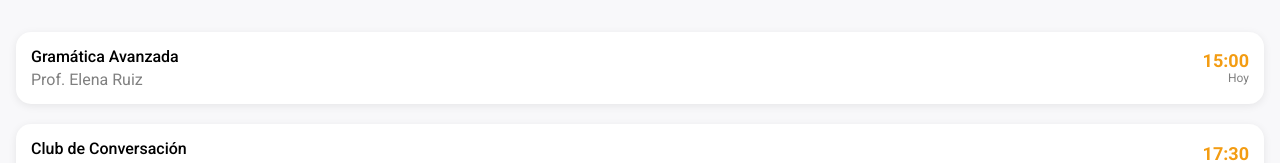
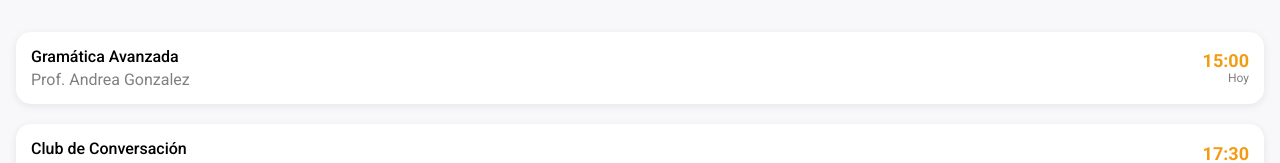
Before and after one commit to yury199/App-AMY-Lingual, a React (Vite) app: page /aprender in a window 1280 px wide. Shown: the part 476-639 px from the top of the page. Built offline with nearby package versions, Linux system fonts and the light colour scheme.

Commit message:
cambios 1

```diff
--- a/src/pages/Aprender.tsx
+++ b/src/pages/Aprender.tsx
@@ -75,7 +75,7 @@ const Aprender: React.FC = () => {
           <div className="clase">
             <div>
               <h3>Gramática Avanzada</h3>
-              <p> Prof. Elena Ruiz</p>
+              <p> Prof. Andrea Gonzalez</p>
             </div>
 
             <div className="hora">
```
Also changed, not shown: src/setupTests.ts (deleted, +0 -14 lines), 1 other file (tests, documents, lock files or other folders).
